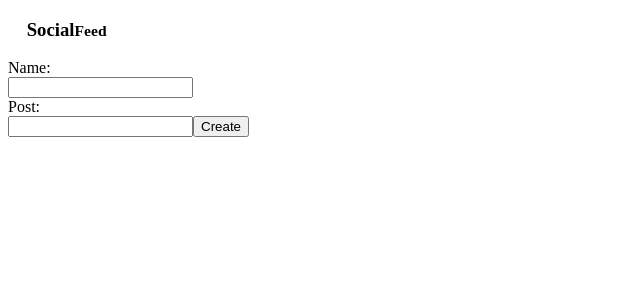
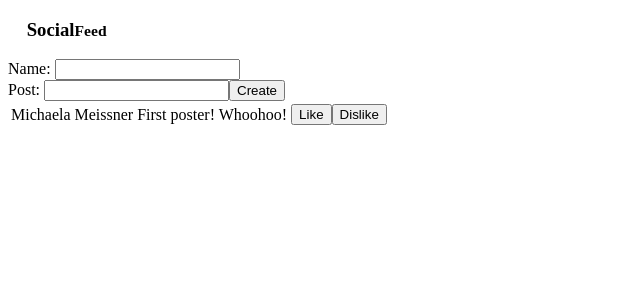
Before and after one commit to Mmeissner37/Social_Feed_Project, a React (Create React App) app: page / in a window 1280 px wide. Shown: the top 300 px of the page, without its empty margins (0-640 px from the left). Built offline with nearby package versions, Linux system fonts and the light colour scheme.

Commit message:
Created DisplayPostList Component and Instantiated it into App Component

```diff
--- a/src/App.js
+++ b/src/App.js
@@ -1,16 +1,18 @@
 import React, { useState } from 'react';
+import NavBar from './Components/NavBar/NavBar';
 import CreatePostForm from './Components/CreatePostForm/CreatePostForm';
-import NavBar from './Components/NavBar/NavBar';
+import DisplayPostList from './Components/DisplayPostList/DisplayPostList';
 
 
 function App() {
 
-  const [posts, setPosts] = useState([{posterName: `Michaela`, body: `First poster!`}])
+  const [posts, setPosts] = useState([{posterName: `Michaela Meissner`, postBody: `First poster! Whoohoo!`}])
 
   return (
     <div>
       <NavBar />
-      <CreatePostForm parentPosts={posts}/>
+      <CreatePostForm />
+      <DisplayPostList parentPosts={posts}/>
 
     </div>
   );
--- a/src/Components/CreatePostForm/CreatePostForm.jsx
+++ b/src/Components/CreatePostForm/CreatePostForm.jsx
@@ -18,9 +18,9 @@ const CreatePostForm = (props) => {
 
     return (
         <form onSubmit={handleSubmit}>
-            <label for="name">Name: </label><br></br>
+            <label for="name">Name: </label>
             <input type="text" value={posterName} onChange={(event) => setName(event.target.value)} /><br></br>
-            <label for="body">Post: </label><br></br>
+            <label for="body">Post: </label>
             <input type="text" value={postBody} onChange={(event) => setBody(event.target.value)} />
             <button type="submit">Create</button>
         </form>
--- a/src/Components/DisplayPostList/DisplayPostList.jsx
+++ b/src/Components/DisplayPostList/DisplayPostList.jsx
@@ -0,0 +1,21 @@
+
+
+const DisplayPostList = (props) => {
+    return (
+        <table>
+            <tbody>
+            {props.parentPosts.map((post) => {
+                return(
+                <tr>
+                    <td>{post.posterName}</td>
+                    <td>{post.postBody}</td>
+                    <td><button>Like</button><button>Dislike</button></td>
+                </tr>
+                );
+            })}
+            </tbody>
+        </table>
+     );
+}
+
+export default DisplayPostList;
```
